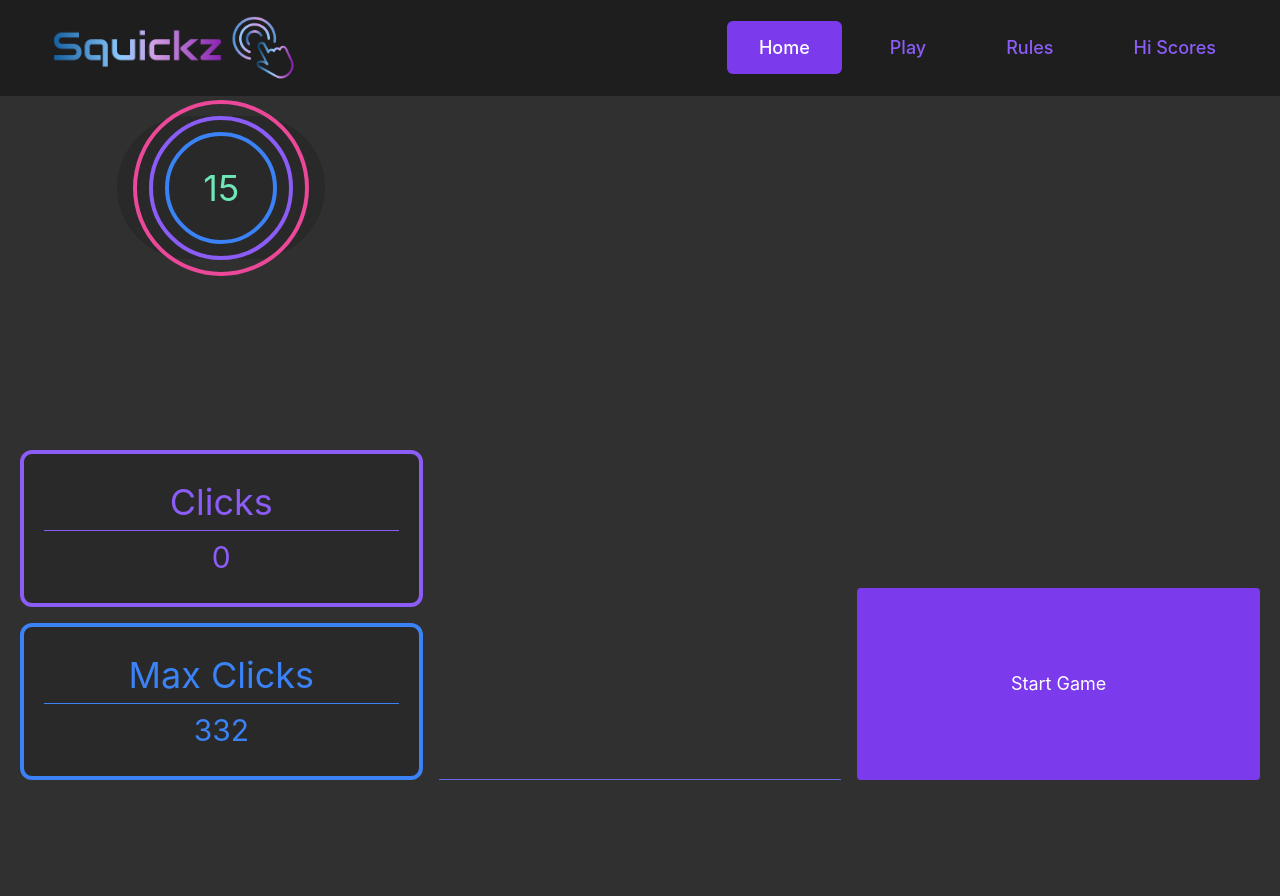
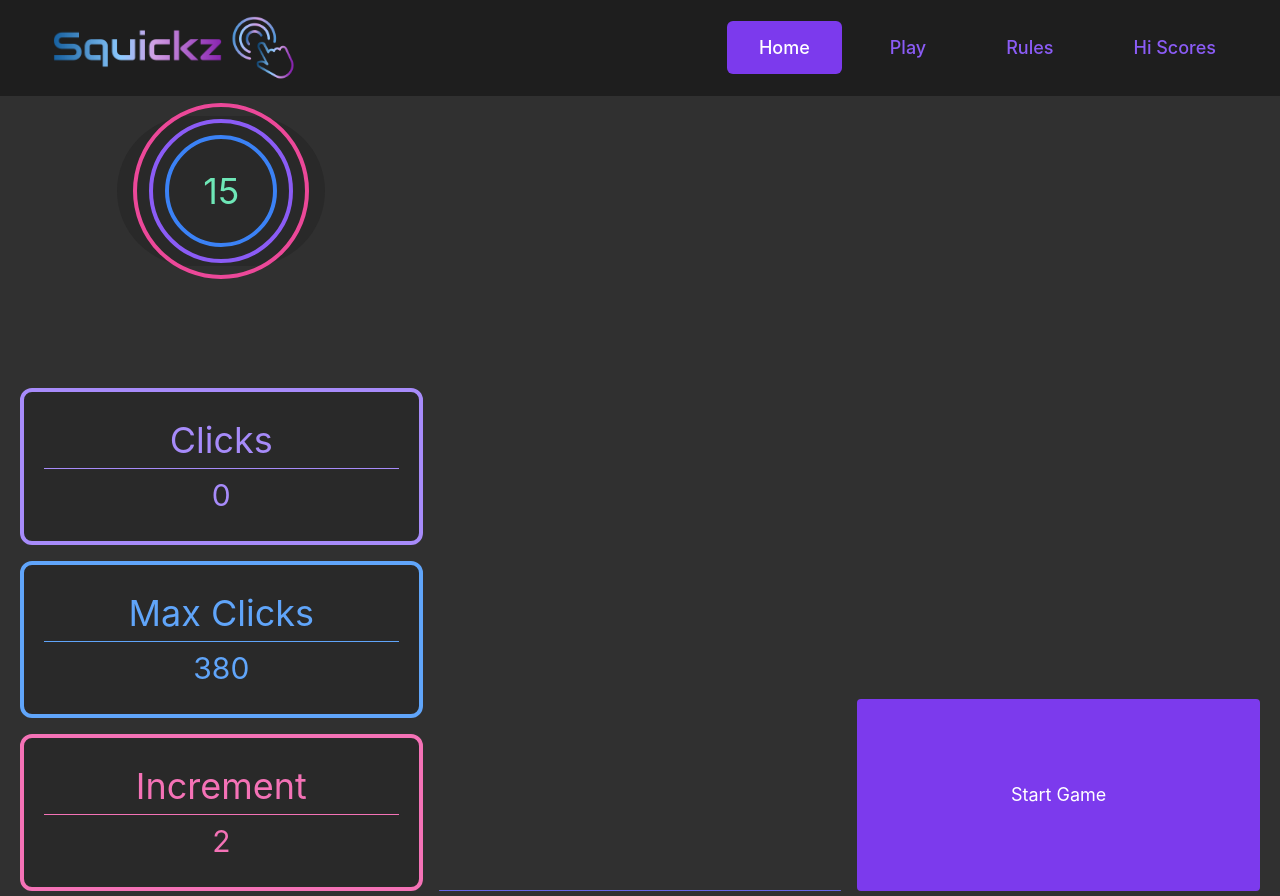
Before and after one commit to PPK44/Squickz, a React (Create React App) app in the folder baller-squad/: page /play in a window 1280 px wide. Before the commit the page ends 800 px from the top, so only its background shows below. Built offline with nearby package versions, Linux system fonts and the light colour scheme.

Commit message:
added increment display

```diff
--- a/baller-squad/src/app/components/Game/GameDetails.js
+++ b/baller-squad/src/app/components/Game/GameDetails.js
@@ -1,11 +1,12 @@
 import React from 'react';
 import { GameDetail } from './GameDetail';
 
-export const GameDetails = ({clicks, maxClicks}) => {
+export const GameDetails = ({clicks, maxClicks, increment}) => {
   return (
     <div className={`w-full h-full flex flex-col-reverse gap-4`}>
-      <GameDetail text={`Max Clicks`} value={maxClicks} color={`blue-500`} />
-      <GameDetail text={`Clicks`} value={clicks} color={`purple-500`} />
+      <GameDetail text={`Increment`} value={increment} color={`pink-400`} />
+      <GameDetail text={`Max Clicks`} value={maxClicks} color={`blue-400`} />
+      <GameDetail text={`Clicks`} value={clicks} color={`purple-400`} />
     </div>
   )
 }
--- a/baller-squad/src/app/pages/Play.js
+++ b/baller-squad/src/app/pages/Play.js
@@ -76,6 +76,10 @@ export const Play = () => {
     } else {
       setClickHeight(10);
     }
+  }, []);
+
+  // calc max clicks
+  useEffect(() => {
     setGameDetails({
       hasWon: false,
       maxClicks: Math.ceil(containerRef.current.offsetHeight / clickHeight),
@@ -157,7 +161,7 @@ export const Play = () => {
       >
         <div className={`flex flex-col items-center justify-between h-full space-y-16`}>
           <SpinningTimer time={timer.time} started={timer.on} />
-          <GameDetails clicks={clicks} maxClicks={gameDetails.maxClicks} />
+          <GameDetails clicks={clicks} maxClicks={gameDetails.maxClicks} increment={clickHeight}/>
         </div>
         <div className={`flex flex-col-reverse flex1`}>
           <div
```
